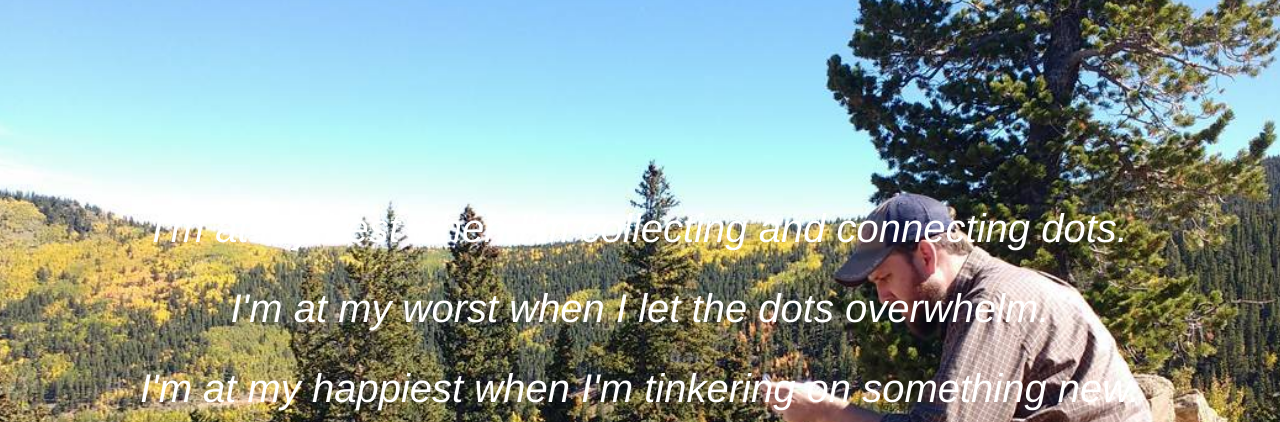
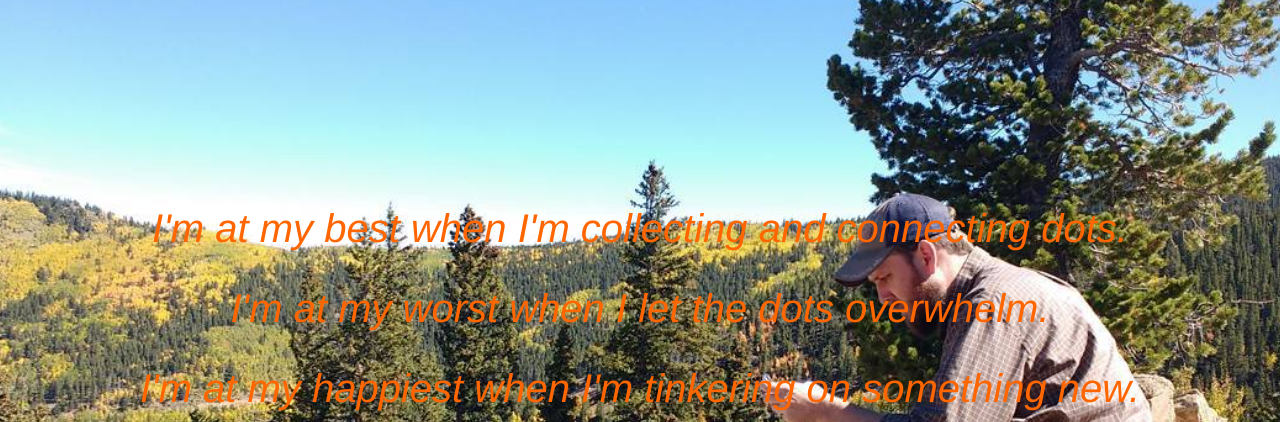
Before and after one commit to agautsc/arg, a plain HTML site: page index.html in a window 1280 px wide. Shown: the part 92-514 px from the top of the page. Drawn offline with nearby package versions, Linux system fonts and the light colour scheme; a web font is replaced by a local one.

Commit message:
Update agency.css

```diff
--- a/css/agency.css
+++ b/css/agency.css
@@ -214,7 +214,7 @@ padding-bottom:50px;
 header .intro-text .intro-lead-in {
 font-family:"Droid Serif","Helvetica Neue",Helvetica,Arial,sans-serif;
 font-style:italic;
-font-color: #ff6600;
+color: #ff6600;
 font-size:22px;
 line-height:22px;
 margin-bottom:25px;
```
